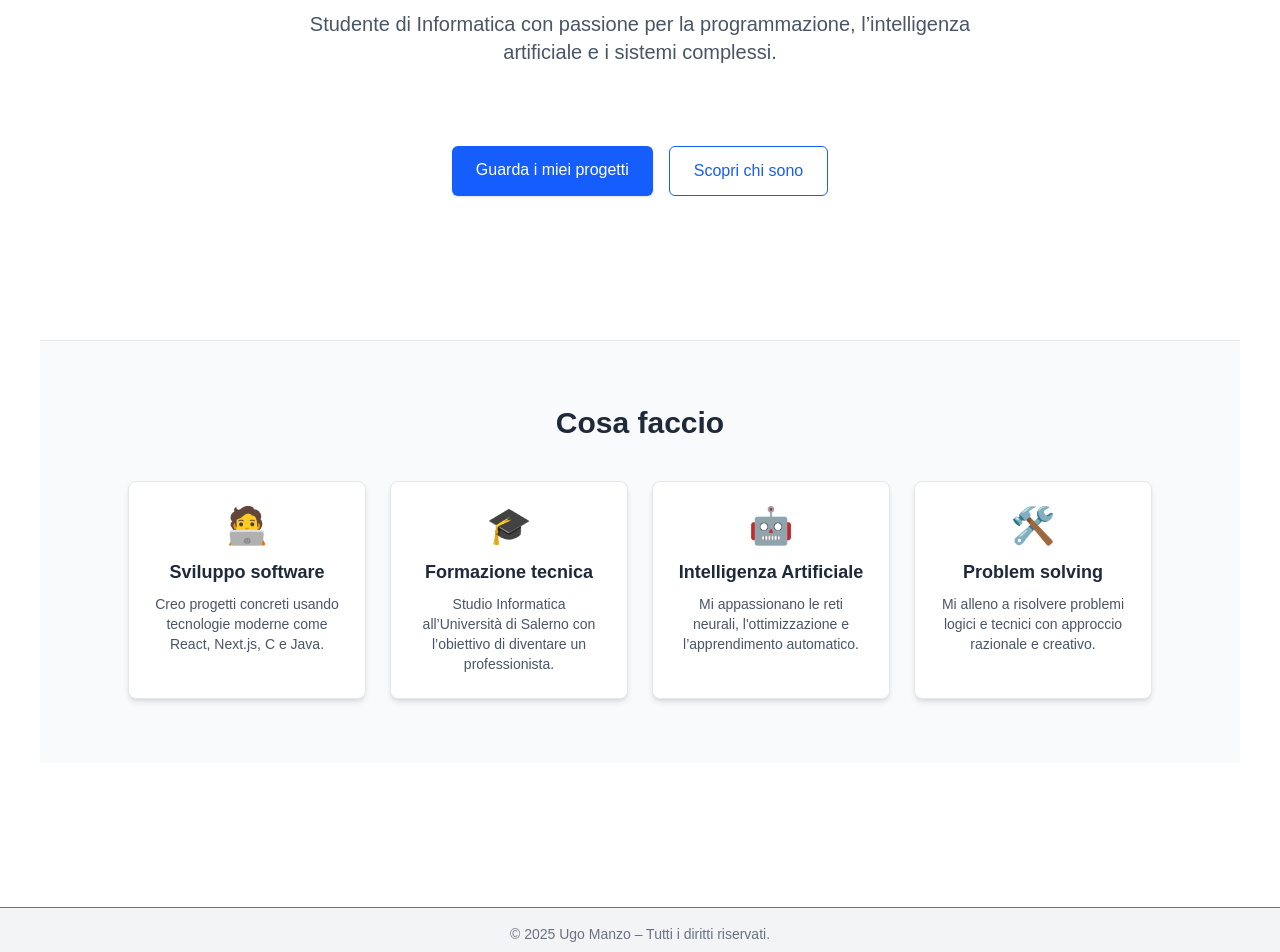
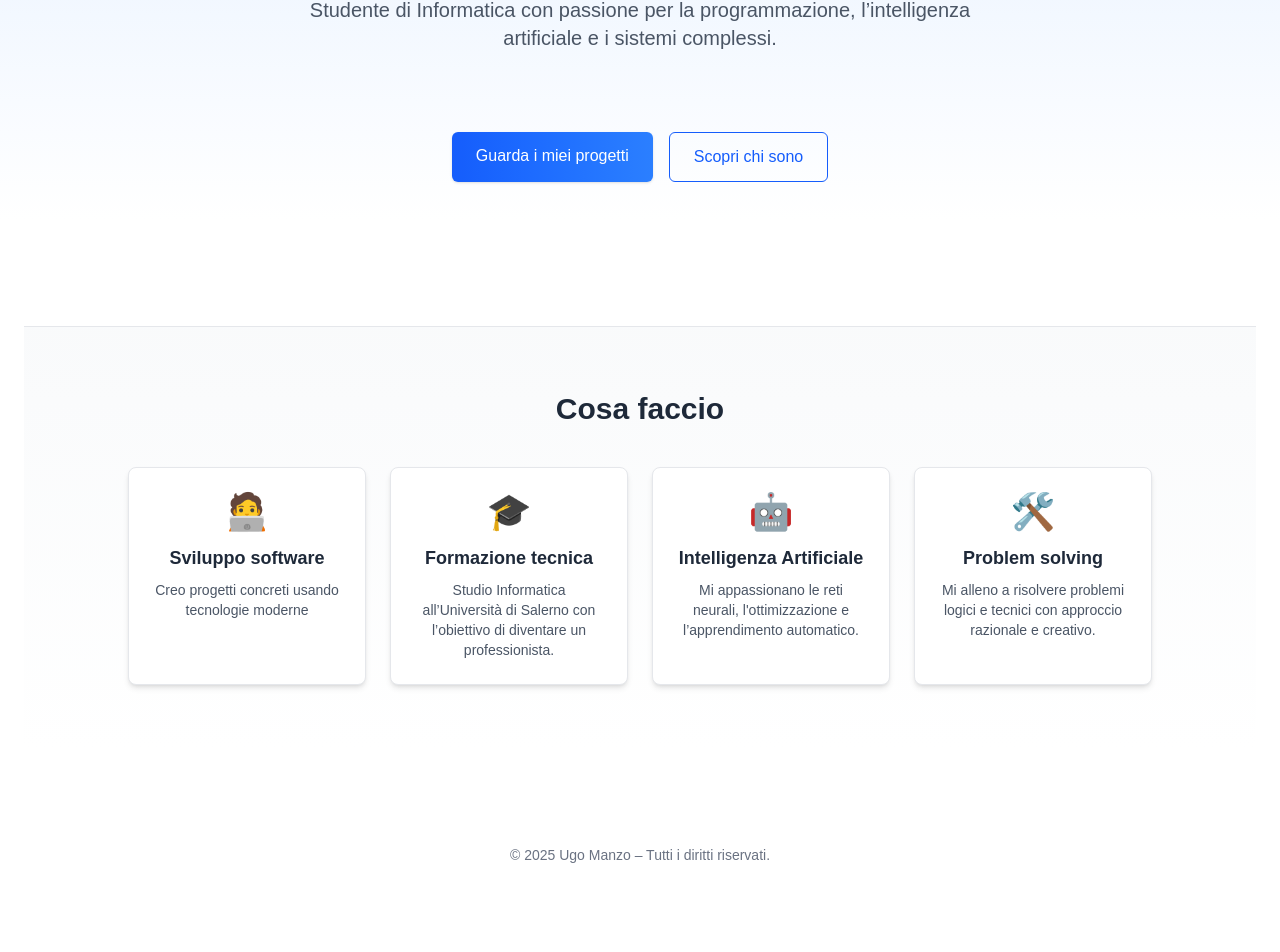
Before and after one commit to UgoManzo/UgoManzo.github.io, a Next.js app: page / in a window 1280 px wide. Shown: the part 498-1450 px from the top of the page. After the commit the page ends 1379 px from the top, so only its background shows below. Built offline with nearby package versions, Linux system fonts and the light colour scheme.

Commit message:
Fix per build in vercel 2

```diff
--- a/package.json
+++ b/package.json
@@ -11,6 +11,7 @@
   "dependencies": {
     "framer-motion": "^12.7.3",
     "next": "15.3.0",
+    "next-themes": "^0.4.6",
     "react": "^19.0.0",
     "react-dom": "^19.0.0"
   },
--- a/src/app/about/page.js
+++ b/src/app/about/page.js
@@ -1,8 +1,10 @@
 export default function AboutPage() {
-    return (
-      <main className="p-6">
-        <h1 className="text-3xl font-bold">Chi sono</h1>
-        <p className="mt-4 text-gray-700">Questa è la pagina &quotChi sono&quot. Qui parleremo del mio percorso, dei miei obiettivi e di cosa mi appassiona.</p>
-      </main>
-    )
-  }
+  return (
+    <main className="p-6">
+      <h1 className="text-3xl font-bold">Chi sono</h1>
+      <p className="mt-4 text-gray-700 dark:text-gray-300">
+        Benvenuto nella sezione <strong>Chi sono</strong>. Qui racconto il mio percorso, i miei obiettivi e le passioni che mi guidano nello studio dell'informatica e oltre.
+      </p>
+    </main>
+  );
+}
--- a/src/app/contact/page.js
+++ b/src/app/contact/page.js
@@ -1,8 +1,11 @@
 export default function ContactPage() {
-    return (
-      <main className="p-6">
-        <h1 className="text-3xl font-bold">Contatti</h1>
-        <p className="mt-4 text-gray-700">Questa è la pagina &quotContatti&quot. Qui do i mezzi di contatto.</p>
-      </main>
-    )
-  }
+  return (
+    <main className="p-6">
+      <h1 className="text-3xl font-bold">Contatti</h1>
+      <p className="mt-4 text-gray-700 dark:text-gray-300">
+        Vuoi collaborare, propormi un progetto o semplicemente fare due chiacchiere?
+        Puoi contattarmi tramite email o visitare i miei profili LinkedIn e GitHub.
+      </p>
+    </main>
+  );
+}
--- a/src/app/layout.js
+++ b/src/app/layout.js
@@ -1,6 +1,7 @@
 import { Geist, Geist_Mono } from "next/font/google";
 import "./globals.css";
-import Link from "next/link"
+import Link from "next/link";
+import { ThemeProvider } from "next-themes";
 
 const geistSans = Geist({
   variable: "--font-geist-sans",
@@ -13,14 +14,18 @@ const geistMono = Geist_Mono({
 });
 
 export const metadata = {
-  title: "Create Next App",
-  description: "Generated by create next app",
+  title: "Ugo Manzo – Portfolio",
+  description: "Sito personale di Ugo Manzo, studente di Informatica.",
 };
 
 export default function RootLayout({ children }) {
   return (
-    <html lang="it">
-      <body className={`${geistSans.variable} ${geistMono.variable} antialiased bg-gray-50 text-gray-900`}>
+    <html lang="it" suppressHydrationWarning className="h-full">
+      <body
+        className={`${geistSans.variable} ${geistMono.variable} antialiased h-full bg-gray-50 dark:bg-gray-950 text-gray-900 dark:text-gray-100 transition-colors duration-300`}
+      >
+        <ThemeProvider attribute="class" defaultTheme="system" enableSystem>
+          <div className="flex flex-col min-h-screen">
             <header className="bg-gray-900 text-white text-center py-4 text-xl font-semibold shadow">
               Ugo Manzo
             </header>
@@ -33,13 +38,16 @@ export default function RootLayout({ children }) {
               <Link href="/contact" className="hover:underline">Contatti</Link>
             </nav>
 
-        <main className="min-h-screen px-4 py-8">
+            {/* main senza sfondo (ereditato dal body) */}
+            <main className="flex-grow">
               {children}
             </main>
 
-        <footer className="bg-gray-100 text-center text-sm text-gray-500 py-4 border-t mt-8">
+            <footer className="text-center text-sm text-gray-500 dark:text-gray-400 py-4">
               © {new Date().getFullYear()} Ugo Manzo – Tutti i diritti riservati.
             </footer>
+          </div>
+        </ThemeProvider>
       </body>
     </html>
   );
--- a/src/app/page.js
+++ b/src/app/page.js
@@ -6,7 +6,7 @@ import Link from "next/link"
 
 export default function Home() {
   return (
-    <main className="flex flex-col items-center text-center px-6 py-20 gap-10 sm:gap-16">
+    <main className="flex flex-col items-center text-center px-6 py-20 gap-10 sm:gap-16 bg-gradient-to-b from-blue-100 via-white to-white dark:from-gray-900 dark:via-gray-950 dark:to-gray-950 transition-colors duration-500">
       {/* Avatar */}
       <motion.div
         initial={{ opacity: 0, scale: 0.9 }}
@@ -29,7 +29,7 @@ export default function Home() {
           initial={{ opacity: 0, y: -30 }}
           animate={{ opacity: 1, y: 0 }}
           transition={{ duration: 0.8 }}
-          className="text-4xl sm:text-5xl font-bold"
+          className="text-4xl sm:text-5xl font-bold bg-gradient-to-r from-blue-500 to-purple-500 bg-clip-text text-transparent leading-tight sm:leading-[1.2] mb-2"
         >
           Ciao, sono Ugo Manzo
         </motion.h1>
@@ -53,7 +53,7 @@ export default function Home() {
       >
         <Link
           href="/projects"
-          className="bg-blue-600 text-white px-6 py-3 rounded-md shadow hover:bg-blue-700 transition"
+          className="bg-gradient-to-r from-blue-600 to-blue-500 text-white px-6 py-3 rounded-md shadow hover:from-blue-700 hover:to-blue-600 transition"
         >
           Guarda i miei progetti
         </Link>
@@ -64,7 +64,7 @@ export default function Home() {
           Scopri chi sono
         </Link>
       </motion.div>
-      <section className="w-full py-16 px-4 bg-gray-50 dark:bg-gray-900 border-t border-gray-200 dark:border-gray-800 mt-20">
+      <section className="w-full py-16 px-4 bg-gradient-to-b from-gray-50 to-white dark:from-gray-900 dark:to-gray-950 border-t border-gray-200 dark:border-gray-800 mt-20 transition-colors duration-500">
         <div className="max-w-5xl mx-auto">
           <h2 className="text-2xl sm:text-3xl font-bold text-center mb-10 text-gray-800 dark:text-white">
             Cosa faccio
@@ -74,7 +74,7 @@ export default function Home() {
               {
                 emoji: "🧑‍💻",
                 title: "Sviluppo software",
-                desc: "Creo progetti concreti usando tecnologie moderne come React, Next.js, C e Java.",
+                desc: "Creo progetti concreti usando tecnologie moderne",
               },
               {
                 emoji: "🎓",
--- a/src/app/projects/page.js
+++ b/src/app/projects/page.js
@@ -1,8 +1,11 @@
 export default function ProjectsPage() {
-    return (
-      <main className="p-6">
-        <h1 className="text-3xl font-bold">Progetti</h1>
-        <p className="mt-4 text-gray-700">Questa è la pagina &quotProgetti&quot. Qui espongo i miei progetti.</p>
-      </main>
-    )
-  }
+  return (
+    <main className="p-6">
+      <h1 className="text-3xl font-bold">Progetti</h1>
+      <p className="mt-4 text-gray-700 dark:text-gray-300">
+        In questa sezione presento alcuni progetti su cui ho lavorato: applicazioni web, software universitari, esperimenti personali e idee in sviluppo.
+        Ogni progetto rappresenta un passo nel mio percorso di crescita come sviluppatore.
+      </p>
+    </main>
+  );
+}
--- a/src/app/skills/page.js
+++ b/src/app/skills/page.js
@@ -1,8 +1,11 @@
 export default function SkillsPage() {
-    return (
-      <main className="p-6">
-        <h1 className="text-3xl font-bold">Competenze</h1>
-        <p className="mt-4 text-gray-700">Questa è la pagina &quotCompetenze&quot. Qui espongo le mie capacità.</p>
-      </main>
-    )
-  }
+  return (
+    <main className="p-6">
+      <h1 className="text-3xl font-bold">Competenze</h1>
+      <p className="mt-4 text-gray-700 dark:text-gray-300">
+        Qui troverai le principali competenze tecniche e trasversali che ho acquisito nel tempo:
+        linguaggi di programmazione, tecnologie web, strumenti di sviluppo e attitudini personali.
+      </p>
+    </main>
+  );
+}
```
Also changed, not shown: 1 other file (tests, documents, lock files or other folders). Lines whose indentation alone changed are shown as unchanged.
